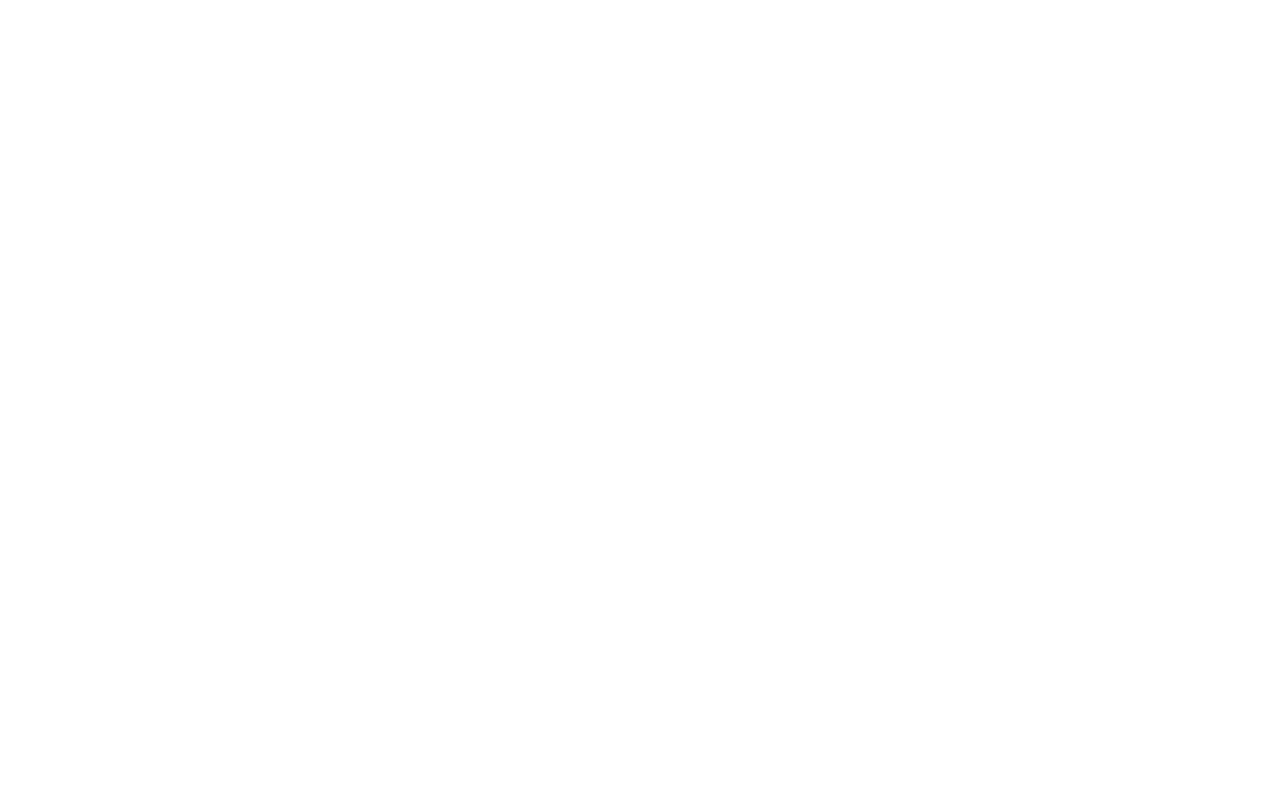
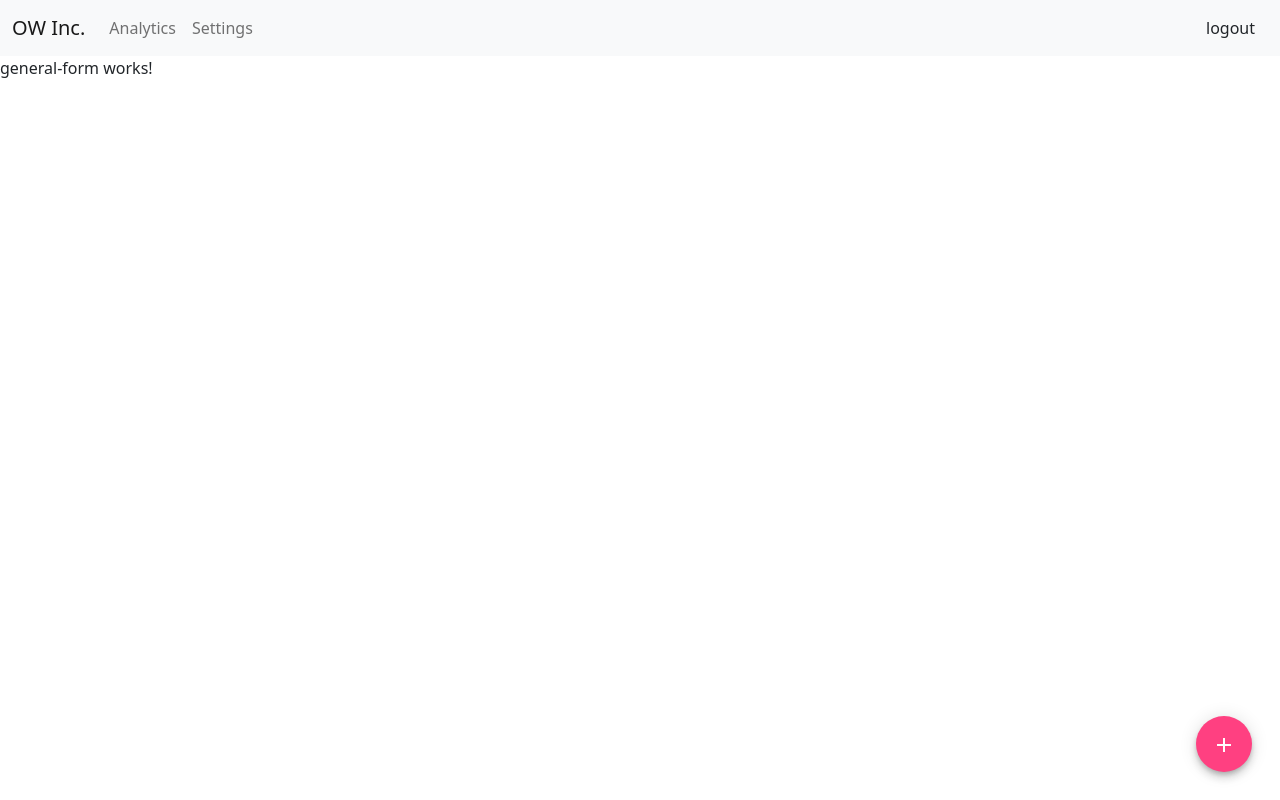
Before and after one commit to alb12-la/overspecified-prototype, an Angular app: page /home/new in a window 1280 px wide. Before the commit this address led to /. Built offline with nearby package versions, Linux system fonts and the light colour scheme.

Commit message:
init home.component

```diff
--- a/src/app/app.module.ts
+++ b/src/app/app.module.ts
@@ -14,13 +14,15 @@
 import { MatFormFieldModule } from '@angular/material/form-field';
 import { MatInputModule } from '@angular/material/input';
 import { HomeComponent } from './components/home/home.component';
+import { GeneralFormComponent } from './components/general-form/general-form.component';
 
 
 @NgModule({
   declarations: [
     AppComponent,
     LoginComponent,
-    HomeComponent
+    HomeComponent,
+    GeneralFormComponent
   ],
   imports: [
     BrowserModule,
--- /dev/null
+++ b/src/app/components/general-form/general-form.component.html
@@ -0,0 +1 @@
+<p>general-form works!</p>
--- /dev/null
+++ b/src/app/components/general-form/general-form.component.ts
@@ -0,0 +1,15 @@
+import { Component, OnInit } from '@angular/core';
+
+@Component({
+  selector: 'app-general-form',
+  templateUrl: './general-form.component.html',
+  styleUrls: ['./general-form.component.scss']
+})
+export class GeneralFormComponent implements OnInit {
+
+  constructor() { }
+
+  ngOnInit() {
+  }
+
+}
--- a/src/app/components/home/home.component.html
+++ b/src/app/components/home/home.component.html
@@ -23,4 +23,8 @@
     </div>
 </nav>
 
+
+<button class="new-interview-btn" mat-fab color="accent" aria-label="New interview"  [routerLink]="['new']">
+    <mat-icon>add</mat-icon>
+</button>
 <router-outlet></router-outlet>
--- a/src/app/components/home/home.component.scss
+++ b/src/app/components/home/home.component.scss
@@ -0,0 +1,9 @@
+.new-interview-btn {
+    position: fixed;
+    bottom: 2em;
+    right: 2em;
+
+    &:focus{
+        outline: none;
+    }
+}
```
Also changed, not shown: src/app/app-routing.module.ts (+8 -1 lines), src/app/components/general-form/general-form.component.scss (added), 1 other file (tests, documents, lock files or other folders).
